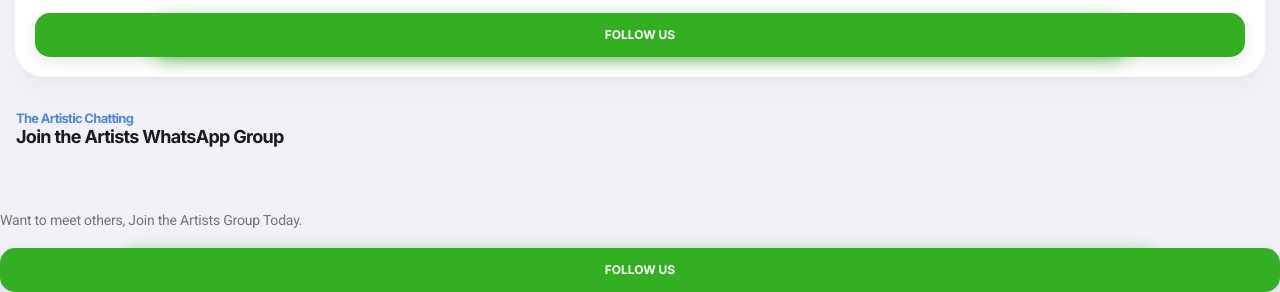
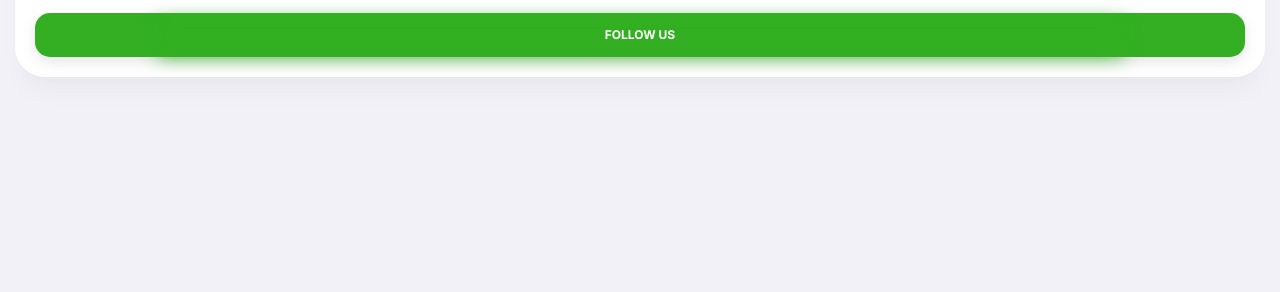
Before and after one commit to Nabobeat/GlobalArt2023, a plain HTML site: page index.html in a window 1280 px wide. Shown: the part 1656-1948 px from the top of the page. After the commit the page ends 1823 px from the top, so only its background shows below. Drawn offline with Linux system fonts and the light colour scheme.

Commit message:
Update index.html

```diff
--- a/index.html
+++ b/index.html
@@ -354,17 +354,7 @@ We post on a regular. You'll get a better idea of our principles and Beats value
 <a href="https://whatsapp.com/channel/0029VaIS5TsIt5rv8eL0Lb38" class="btn btn-s btn-full rounded-s font-700 text-uppercase bg-whatsapp shadow-bg shadow-bg-s">Follow Us</a>
 </div>
 </div>
-	<div class="align-self-center">
-<h5 class="ps-3 color-highlight font-13 mb-n1">The Artistic Chatting</h5>
-<h4 class="ps-3 mb-0">Join the Artists WhatsApp Group</h4>
-</div>
-</div>
-<p class="mb-3">
-Want to meet others, Join the Artists Group Today.
-</p>
-<a href="https://chat.whatsapp.com/JV0C7UAtqIxLnbhVwymdkH" class="btn btn-s btn-full rounded-s font-700 text-uppercase bg-whatsapp shadow-bg shadow-bg-s">Follow Us</a>
-</div>
-</div>
+
 <div class="offcanvas offcanvas-modal rounded-m offcanvas-detached" data-card-height="100" id="gone">
 <div class="content">
 <h1 class="text-center font-800 font-20">Hello there,</h1>
```
